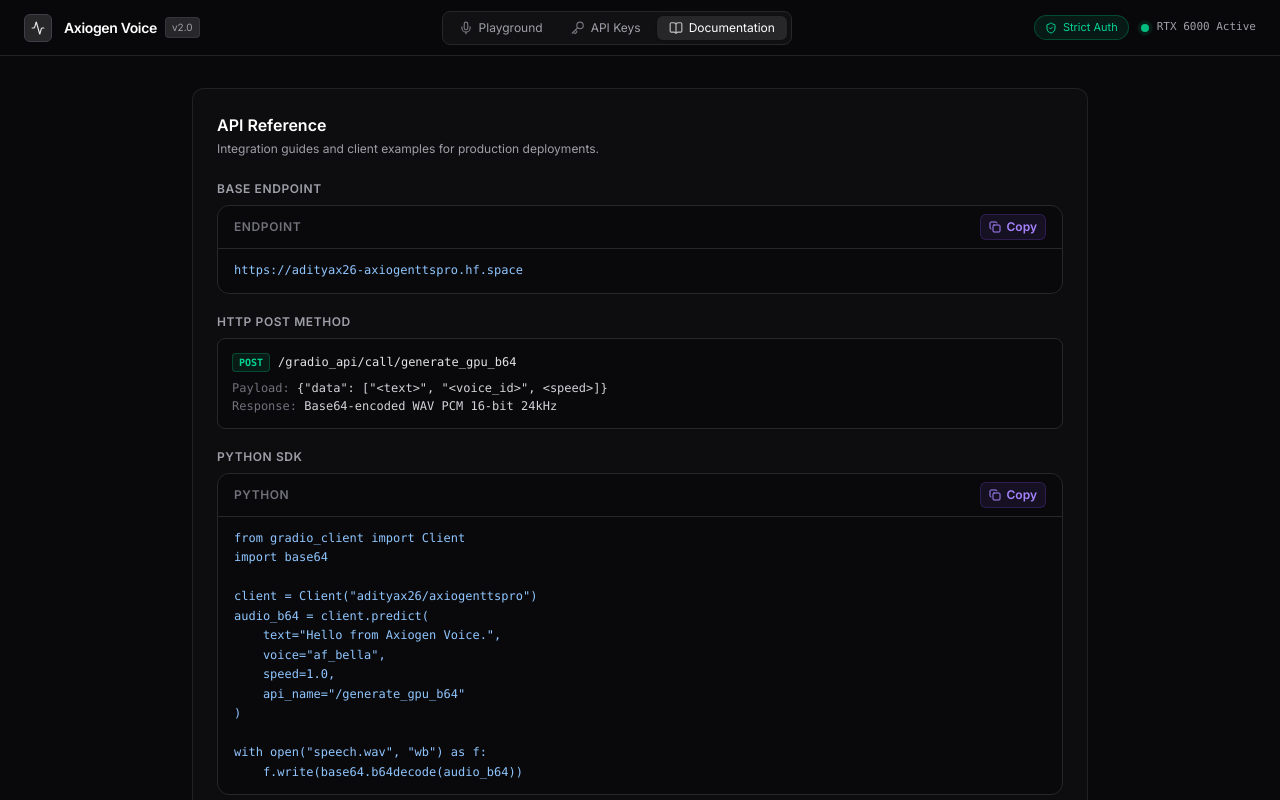
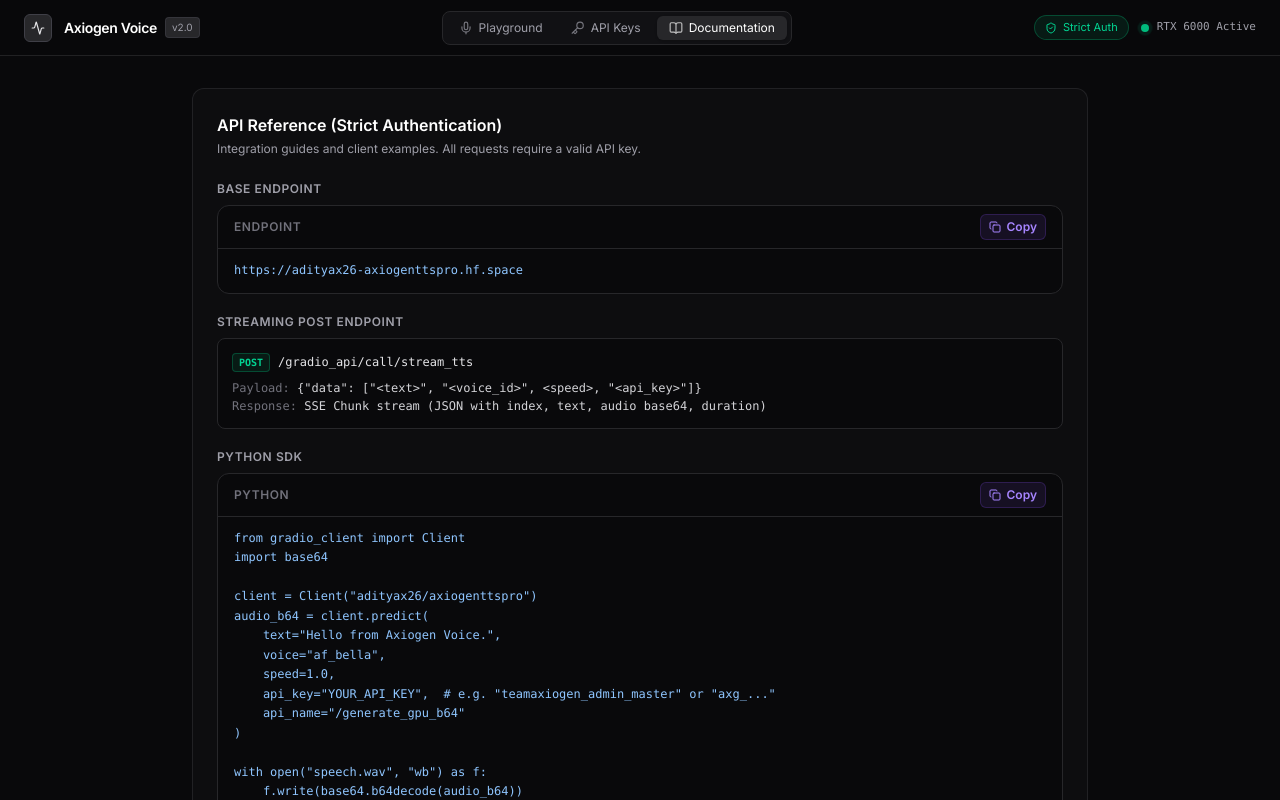
Before and after one commit to axiogenai/axiogen-voice-web, a React (Vite) app: page / in a window 1280 px wide. Both pictures are taken after a click on the button "Documentation". Shown: the top 800 px of the page. Built offline with nearby package versions, Linux system fonts and the light colour scheme.

Commit message:
feat: strict API key enforcement across UI and requests in src/components/DocsTab.tsx

```diff
--- a/src/components/DocsTab.tsx
+++ b/src/components/DocsTab.tsx
@@ -9,43 +9,45 @@
     text="Hello from Axiogen Voice.",
     voice="af_bella",
     speed=1.0,
+    api_key="YOUR_API_KEY",  # e.g. "teamaxiogen_admin_master" or "axg_..."
     api_name="/generate_gpu_b64"
 )
 
 with open("speech.wav", "wb") as f:
     f.write(base64.b64decode(audio_b64))`
 
-const JS_CODE = `async function synthesize(text, voice = 'af_bella', speed = 1.0) {
+const JS_CODE = `async function streamTTS(text, voice = 'af_bella', apiKey = 'YOUR_API_KEY') {
   const BASE_URL = '${HF_BASE}';
-  const initRes = await fetch(BASE_URL + '/gradio_api/call/generate_gpu_b64', {
+  const initRes = await fetch(BASE_URL + '/gradio_api/call/stream_tts', {
     method: 'POST',
     headers: { 'Content-Type': 'application/json' },
-    body: JSON.stringify({ data: [text, voice, speed] })
+    body: JSON.stringify({ data: [text, voice, 1.0, apiKey] })
   });
 
   const { event_id } = await initRes.json();
-  const streamRes = await fetch(BASE_URL + '/gradio_api/call/generate_gpu_b64/' + event_id);
-  const streamText = await streamRes.text();
+  const streamRes = await fetch(BASE_URL + '/gradio_api/call/stream_tts/' + event_id);
+  const reader = streamRes.body.getReader();
+  const decoder = new TextDecoder('utf-8');
 
-  for (const line of streamText.split('\\n')) {
-    if (line.startsWith('data:')) {
-      const [base64Wav] = JSON.parse(line.slice(5));
-      return base64Wav;
-    }
+  while (true) {
+    const { done, value } = await reader.read();
+    if (done) break;
+    const text = decoder.decode(value);
+    console.log("Received chunk:", text);
   }
 }`
 
-const CURL_CODE = `curl -X POST ${HF_BASE}/gradio_api/call/generate_gpu_b64 \\
+const CURL_CODE = `curl -X POST ${HF_BASE}/gradio_api/call/stream_tts \\
   -H "Content-Type: application/json" \\
-  -d '{"data": ["Hello from cURL", "af_bella", 1.0]}'`
+  -d '{"data": ["Hello from Axiogen", "af_bella", 1.0, "YOUR_API_KEY"]}'`
 
 export function DocsTab() {
   return (
     <div className="max-w-4xl mx-auto space-y-6">
       <div className="rounded-xl border border-zinc-800/80 bg-zinc-900/30 p-6 space-y-6">
         <div>
-          <h2 className="text-base font-semibold text-white">API Reference</h2>
-          <p className="text-xs text-zinc-400 mt-1">Integration guides and client examples for production deployments.</p>
+          <h2 className="text-base font-semibold text-white">API Reference (Strict Authentication)</h2>
+          <p className="text-xs text-zinc-400 mt-1">Integration guides and client examples. All requests require a valid API key.</p>
         </div>
 
         <div className="space-y-5">
@@ -55,14 +57,14 @@
           </div>
 
           <div>
-            <span className="text-xs font-semibold uppercase tracking-wider text-zinc-400 block mb-2">HTTP POST Method</span>
+            <span className="text-xs font-semibold uppercase tracking-wider text-zinc-400 block mb-2">Streaming POST Endpoint</span>
             <div className="rounded-lg border border-zinc-800 bg-zinc-950 p-3.5 text-xs font-mono">
               <div className="flex items-center gap-2 mb-2">
                 <span className="rounded bg-emerald-500/10 border border-emerald-500/30 px-1.5 py-0.5 text-[10px] font-bold text-emerald-400">POST</span>
-                <span className="text-zinc-200">/gradio_api/call/generate_gpu_b64</span>
+                <span className="text-zinc-200">/gradio_api/call/stream_tts</span>
               </div>
-              <div className="text-zinc-500">Payload: <code className="text-zinc-300">{'{"data": ["<text>", "<voice_id>", <speed>]}'}</code></div>
-              <div className="text-zinc-500 mt-0.5">Response: <code className="text-zinc-300">Base64-encoded WAV PCM 16-bit 24kHz</code></div>
+              <div className="text-zinc-500">Payload: <code className="text-zinc-300">{'{"data": ["<text>", "<voice_id>", <speed>, "<api_key>"]}'}</code></div>
+              <div className="text-zinc-500 mt-0.5">Response: <code className="text-zinc-300">SSE Chunk stream (JSON with index, text, audio base64, duration)</code></div>
             </div>
           </div>
 
```
